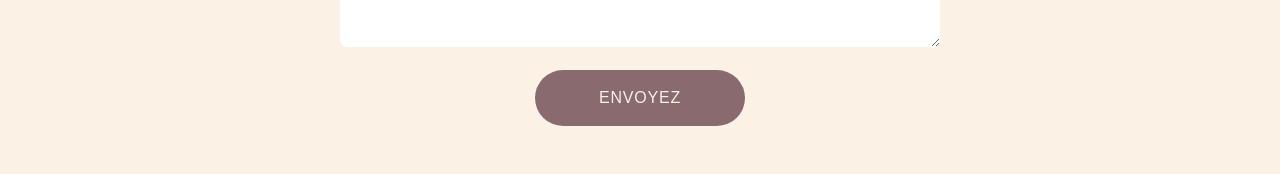
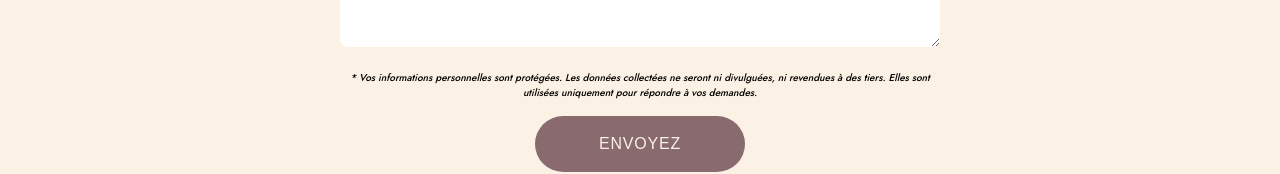
Before and after one commit to ParzivalFR/jazz-en-barque, a Next.js app: page /pages/contact in a window 1280 px wide. Shown: the part 1181-1355 px from the top of the page. Built offline with nearby package versions, Linux system fonts and the light colour scheme; a web font is replaced by a local one.

Commit message:
Add prevention text form

```diff
--- a/app/components/Form.jsx
+++ b/app/components/Form.jsx
@@ -142,7 +142,11 @@ const Form = () => {
             </p>
           )}
         </div>
-
+        <p className="text-[10px] italic bold text-center">
+          * Vos informations personnelles sont protégées. Les données collectées
+          ne seront ni divulguées, ni revendues à des tiers. Elles sont
+          utilisées uniquement pour répondre à vos demandes.
+        </p>
         {!loadingMessage ? (
           <button
             type="submit"
@@ -175,7 +179,6 @@ const Form = () => {
           )
         )}
       </form>
-      <div></div>
     </section>
   );
 };
```
